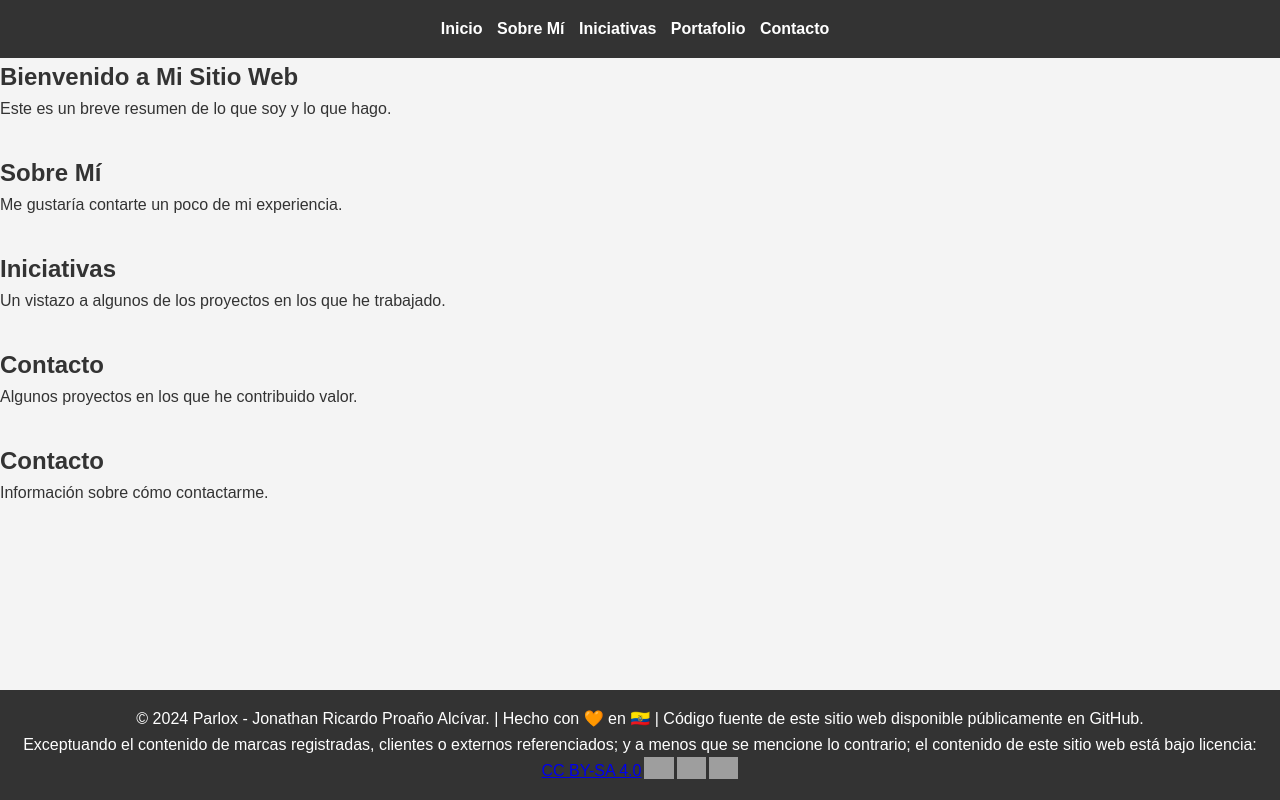
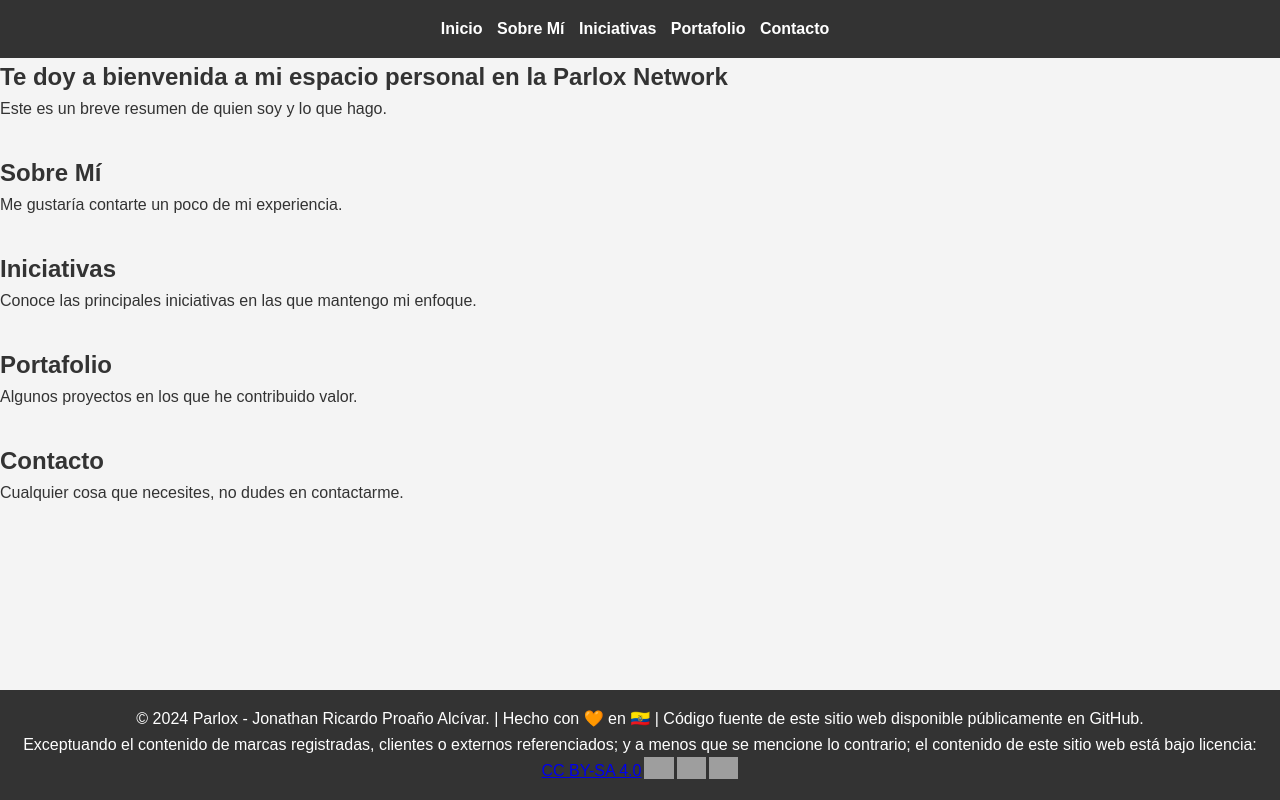
Before and after one commit to ParloxNetwork/parlox_cc, a plain HTML site: page index.html in a window 1280 px wide. Drawn offline with Linux system fonts and the light colour scheme; grey boxes are pictures that could not be loaded.

Commit message:
Mejorando textos del contenido.

```diff
--- a/index.html
+++ b/index.html
@@ -21,8 +21,8 @@
     </header>
 
     <section id="inicio">
-        <h1>Bienvenido a Mi Sitio Web</h1>
-        <p>Este es un breve resumen de lo que soy y lo que hago.</p>
+        <h1>Te doy a bienvenida a mi espacio personal en la Parlox Network</h1>
+        <p>Este es un breve resumen de quien soy y lo que hago.</p>
     </section>
 
     <section id="sobremi">
@@ -32,17 +32,17 @@
 
     <section id="iniciativas">
         <h2>Iniciativas</h2>
-        <p>Un vistazo a algunos de los proyectos en los que he trabajado.</p>
+        <p>Conoce las principales iniciativas en las que mantengo mi enfoque.</p>
     </section>
 
     <section id="portafolio">
-        <h2>Contacto</h2>
+        <h2>Portafolio</h2>
         <p>Algunos proyectos en los que he contribuido valor.</p>
     </section>
 
     <section id="contacto">
         <h2>Contacto</h2>
-        <p>Información sobre cómo contactarme.</p>
+        <p>Cualquier cosa que necesites, no dudes en contactarme.</p>
     </section>
 
     <footer>
```
